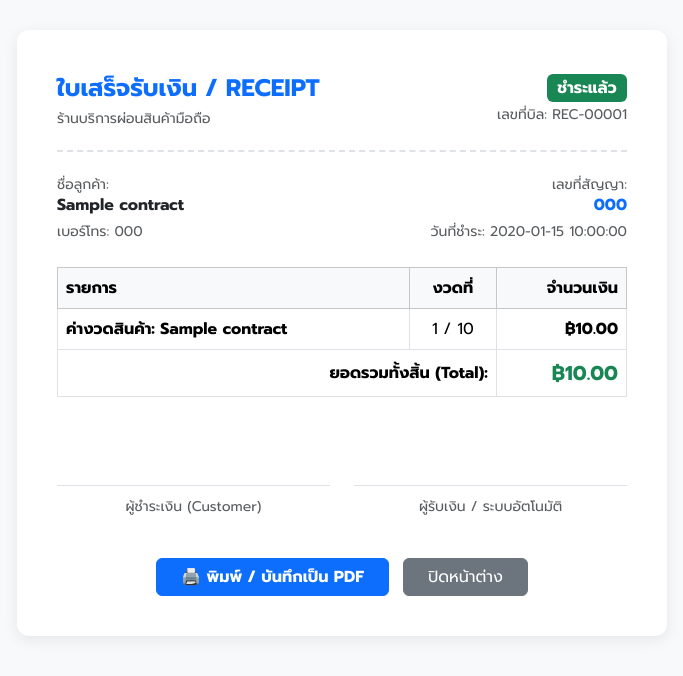
After one commit to LittleDog001/line-installment-bot, a Flask app: page /bill/1 in a window 1280 px wide. The commit adds this page. Shown: the top 676 px of the page, without its empty margins (298-981 px from the left). Run offline with Flask 3, Linux system fonts and the light colour scheme; tables that the repository leaves empty hold one stand-in row (values such as "Sample post").

Commit message:
เพิ่ม

```diff
--- a/app.py
+++ b/app.py
@@ -22,10 +22,8 @@ from admin_routes import admin_bp
 
 app = Flask(__name__)
 
-# Register Admin Routes
 app.register_blueprint(admin_bp)
 
-# Config Env
 LINE_CHANNEL_ACCESS_TOKEN = os.getenv("LINE_CHANNEL_ACCESS_TOKEN", "YOUR_ACCESS_TOKEN")
 LINE_CHANNEL_SECRET = os.getenv("LINE_CHANNEL_SECRET", "YOUR_CHANNEL_SECRET")
 PROMPTPAY_ID = os.getenv("PROMPTPAY_ID", "0812345678")
@@ -77,6 +75,24 @@ init_db()
 def admin_page():
     return render_template('admin.html')
 
+# --- Route แสดงใบเสร็จรับเงิน (Bill) ---
+@app.route('/bill/<int:payment_id>')
+def view_bill(payment_id):
+    with get_db() as conn:
+        cursor = conn.cursor()
+        cursor.execute('''
+            SELECT p.*, c.customer_name, c.phone, c.product_name, c.total_installments
+            FROM payments p
+            JOIN contracts c ON p.contract_number = c.contract_number
+            WHERE p.id = ?
+        ''', (payment_id,))
+        payment = cursor.fetchone()
+
+    if not payment:
+        return "ไม่พบข้อมูลใบเสร็จ", 404
+
+    return render_template('bill.html', p=payment)
+
 # --- PromptPay Payload Generator ---
 def crc16(data: str) -> str:
     crc = 0xFFFF
@@ -104,7 +120,7 @@ def generate_promptpay_payload(target: str, amount: float = 0.0) -> str:
 
     payload = "000201010212"
     payload += f"29{len(merchant_info):02d}{merchant_info}"
-    payload += "5303764" # THB
+    payload += "5303764"
 
     if amount > 0:
         amt_str = f"{amount:.2f}"
@@ -114,7 +130,6 @@ def generate_promptpay_payload(target: str, amount: float = 0.0) -> str:
     payload += crc16(payload)
     return payload
 
-# --- Dynamic QR Code Image Route ---
 @app.route("/qrcode/<contract_number>/<type_pay>")
 def generate_qr_image(contract_number, type_pay):
     with get_db() as conn:
@@ -162,7 +177,7 @@ def handle_text_message(event):
     with ApiClient(configuration) as api_client:
         line_bot_api = MessagingApi(api_client)
 
-        # Check binding by Phone Number
+        # Check binding by Phone
         if user_text.isdigit() and len(user_text) >= 9:
             with get_db() as conn:
                 cursor = conn.cursor()
@@ -172,9 +187,9 @@ def handle_text_message(event):
                 if contracts:
                     cursor.execute("UPDATE contracts SET line_user_id = ? WHERE phone = ?", (user_id, user_text))
                     conn.commit()
-                    msg = f"✅ ผูกบัญชีสำเร็จเรียบร้อยแล้วครับ!\nพบข้อมูลสัญญา {len(contracts)} รายการ\n\nพิมพ์ 'สัญญา' หรือ 'เช็คค่างวด' เพื่อดูรายละเอียดได้เลยครับ"
+                    msg = f"✅ ผูกบัญชีสำเร็จเรียบร้อยแล้วครับ!\nพบข้อมูลสัญญา {len(contracts)} รายการ\n\nพิมพ์ 'สัญญา' หรือ 'ใบเสร็จ' เพื่อดูรายละเอียดได้เลยครับ"
                 else:
-                    msg = f"❌ ไม่พบข้อมูลสัญญาที่ลงทะเบียนด้วยเบอร์ {user_text}\nกรุณาตรวจสอบเบอร์โทรศัพท์อีกครั้ง หรือติดต่อแอดมินครับ"
+                    msg = f"❌ ไม่พบข้อมูลสัญญาที่ลงทะเบียนด้วยเบอร์ {user_text}\nกรุณาตรวจสอบเบอร์โทรศัพท์อีกครั้งครับ"
 
             line_bot_api.reply_message(ReplyMessageRequest(
                 reply_token=event.reply_token,
@@ -182,7 +197,6 @@ def handle_text_message(event):
             ))
             return
 
-        # Fetch contract bound to line_user_id
         with get_db() as conn:
             cursor = conn.cursor()
             cursor.execute("SELECT * FROM contracts WHERE line_user_id = ? AND status = 'ACTIVE' ORDER BY id DESC", (user_id,))
@@ -196,7 +210,6 @@ def handle_text_message(event):
             ))
             return
 
-        # Commands handling
         base_url = request.host_url.rstrip('/')
         c_num = contract["contract_number"]
         paid = contract["paid_installments"]
@@ -226,7 +239,7 @@ def handle_text_message(event):
                     "type": "box", "layout": "vertical", "spacing": "sm",
                     "contents": [
                         {"type": "button", "style": "primary", "color": "#1DB446", "action": {"type": "message", "label": "💳 จ่ายค่างวดเดือนนี้", "text": "จ่ายค่างวด"}},
-                        {"type": "button", "style": "secondary", "action": {"type": "message", "label": "🔥 ชำระปิดบัญชีทั้งหมด", "text": "ปิดบัญชี"}}
+                        {"type": "button", "style": "secondary", "action": {"type": "message", "label": "📄 ดูใบเสร็จล่าสุด", "text": "ใบเสร็จ"}}
                     ]
                 }
             }
@@ -234,6 +247,25 @@ def handle_text_message(event):
                 reply_token=event.reply_token,
                 messages=[FlexMessage(alt_text="ข้อมูลสัญญาผ่อนชำระ", contents=FlexContainer.from_dict(flex_content))]
             ))
+
+        elif user_text in ["ใบเสร็จ", "ดูใบเสร็จ", "บิล"]:
+            with get_db() as conn:
+                cursor = conn.cursor()
+                cursor.execute("SELECT * FROM payments WHERE contract_number = ? ORDER BY id DESC LIMIT 1", (c_num,))
+                last_pay = cursor.fetchone()
+
+            if not last_pay:
+                line_bot_api.reply_message(ReplyMessageRequest(
+                    reply_token=event.reply_token,
+                    messages=[TextMessage(text="📄 ยังไม่มีประวัติการชำระเงินในระบบครับ")]
+                ))
+            else:
+                bill_url = f"{base_url}/bill/{last_pay['id']}"
+                reply_txt = f"📄 **ใบเสร็จรับเงินล่าสุด**\nเลขที่สัญญา: {c_num}\nงวดที่: {last_pay['installment_no']}\nยอดชำระ: {last_pay['amount']:,.2f} บาท\nวันที่: {last_pay['paid_at']}\n\n🔗 คลิกดูใบเสร็จสมบูรณ์:\n{bill_url}"
+                line_bot_api.reply_message(ReplyMessageRequest(
+                    reply_token=event.reply_token,
+                    messages=[TextMessage(text=reply_txt)]
+                ))
 
         elif user_text in ["จ่ายค่างวด", "ชำระเงิน", "ขอ QR", "จ่ายเงิน"]:
             if paid >= total:
@@ -276,7 +308,7 @@ def handle_text_message(event):
         else:
             line_bot_api.reply_message(ReplyMessageRequest(
                 reply_token=event.reply_token,
-                messages=[TextMessage(text="สามารถพิมพ์คำสั่งต่อไปนี้ได้ครับ:\n- 'สัญญา' เพื่อดูรายละเอียด\n- 'จ่ายค่างวด' เพื่อขอ QR Code สแกนจ่าย\n- 'ปิดบัญชี' เพื่อจ่ายยอดที่เหลือทั้งหมด")]
+                messages=[TextMessage(text="สามารถพิมพ์คำสั่งต่อไปนี้ได้ครับ:\n- 'สัญญา' เพื่อดูรายละเอียด\n- 'ใบเสร็จ' เพื่อดูบิลล่าสุด\n- 'จ่ายค่างวด' เพื่อขอ QR Code")]
             ))
 
 if __name__ == "__main__":
--- /dev/null
+++ b/templates/bill.html
@@ -0,0 +1,100 @@
+<!DOCTYPE html>
+<html lang="th">
+<head>
+    <meta charset="UTF-8">
+    <meta name="viewport" content="width=device-width, initial-scale=1.0">
+    <title>ใบเสร็จรับเงิน - {{ p.contract_number }}</title>
+    <link href="https://cdn.jsdelivr.net/npm/bootstrap@5.3.2/dist/css/bootstrap.min.css" rel="stylesheet">
+    <link href="https://fonts.googleapis.com/css2?family=Prompt:wght@300;400;500;600;700&display=swap" rel="stylesheet">
+    <style>
+        body { font-family: 'Prompt', sans-serif; background-color: #f8f9fa; }
+        .receipt-card { max-width: 650px; margin: 30px auto; background: #fff; padding: 40px; border-radius: 12px; box-shadow: 0 4px 15px rgba(0,0,0,0.08); }
+        .receipt-header { border-bottom: 2px dashed #dee2e6; padding-bottom: 20px; margin-bottom: 20px; }
+        .receipt-title { font-size: 24px; font-weight: 700; color: #0d6efd; }
+        @media print {
+            body { background: #fff; }
+            .receipt-card { box-shadow: none; padding: 0; margin: 0; max-width: 100%; }
+            .no-print { display: none !important; }
+        }
+    </style>
+</head>
+<body>
+
+    <div class="container">
+        <div class="receipt-card">
+            <!-- Header -->
+            <div class="receipt-header d-flex justify-content-between align-items-center">
+                <div>
+                    <div class="receipt-title">ใบเสร็จรับเงิน / RECEIPT</div>
+                    <small class="text-muted">ร้านบริการผ่อนสินค้ามือถือ</small>
+                </div>
+                <div class="text-end">
+                    <span class="badge bg-success fs-6">ชำระแล้ว</span><br>
+                    <small class="text-muted">เลขที่บิล: REC-{{ "%05d"|format(p.id) }}</small>
+                </div>
+            </div>
+
+            <!-- Detail Row -->
+            <div class="row mb-4">
+                <div class="col-6">
+                    <span class="text-muted small">ชื่อลูกค้า:</span>
+                    <h6 class="fw-bold mb-1">{{ p.customer_name }}</h6>
+                    <small class="text-muted">เบอร์โทร: {{ p.phone }}</small>
+                </div>
+                <div class="col-6 text-end">
+                    <span class="text-muted small">เลขที่สัญญา:</span>
+                    <h6 class="fw-bold mb-1 text-primary">{{ p.contract_number }}</h6>
+                    <small class="text-muted">วันที่ชำระ: {{ p.paid_at }}</small>
+                </div>
+            </div>
+
+            <!-- Table -->
+            <table class="table table-bordered align-middle mb-4">
+                <thead class="table-light">
+                    <tr>
+                        <th>รายการ</th>
+                        <th class="text-center">งวดที่</th>
+                        <th class="text-end">จำนวนเงิน</th>
+                    </tr>
+                </thead>
+                <tbody>
+                    <tr>
+                        <td>
+                            <strong>ค่างวดสินค้า: {{ p.product_name }}</strong>
+                        </td>
+                        <td class="text-center">{{ p.installment_no }} / {{ p.total_installments }}</td>
+                        <td class="text-end fw-bold">฿{{ "{:,.2f}".format(p.amount) }}</td>
+                    </tr>
+                </tbody>
+                <tfoot>
+                    <tr>
+                        <th colspan="2" class="text-end">ยอดรวมทั้งสิ้น (Total):</th>
+                        <th class="text-end text-success fs-5">฿{{ "{:,.2f}".format(p.amount) }}</th>
+                    </tr>
+                </tfoot>
+            </table>
+
+            <!-- Signatures -->
+            <div class="row text-center mt-5 pt-3">
+                <div class="col-6">
+                    <div class="border-bottom pb-4 mb-2"></div>
+                    <small class="text-muted">ผู้ชำระเงิน (Customer)</small>
+                </div>
+                <div class="col-6">
+                    <div class="border-bottom pb-4 mb-2"></div>
+                    <small class="text-muted">ผู้รับเงิน / ระบบอัตโนมัติ</small>
+                </div>
+            </div>
+
+            <!-- Print Action Buttons -->
+            <div class="text-center mt-4 pt-3 no-print">
+                <button class="btn btn-primary px-4 fw-bold me-2" onclick="window.print()">
+                    🖨️ พิมพ์ / บันทึกเป็น PDF
+                </button>
+                <button class="btn btn-secondary px-4" onclick="window.close()">ปิดหน้าต่าง</button>
+            </div>
+        </div>
+    </div>
+
+</body>
+</html>
```
Also changed, not shown: templates/admin.html (+35 -0 lines).
